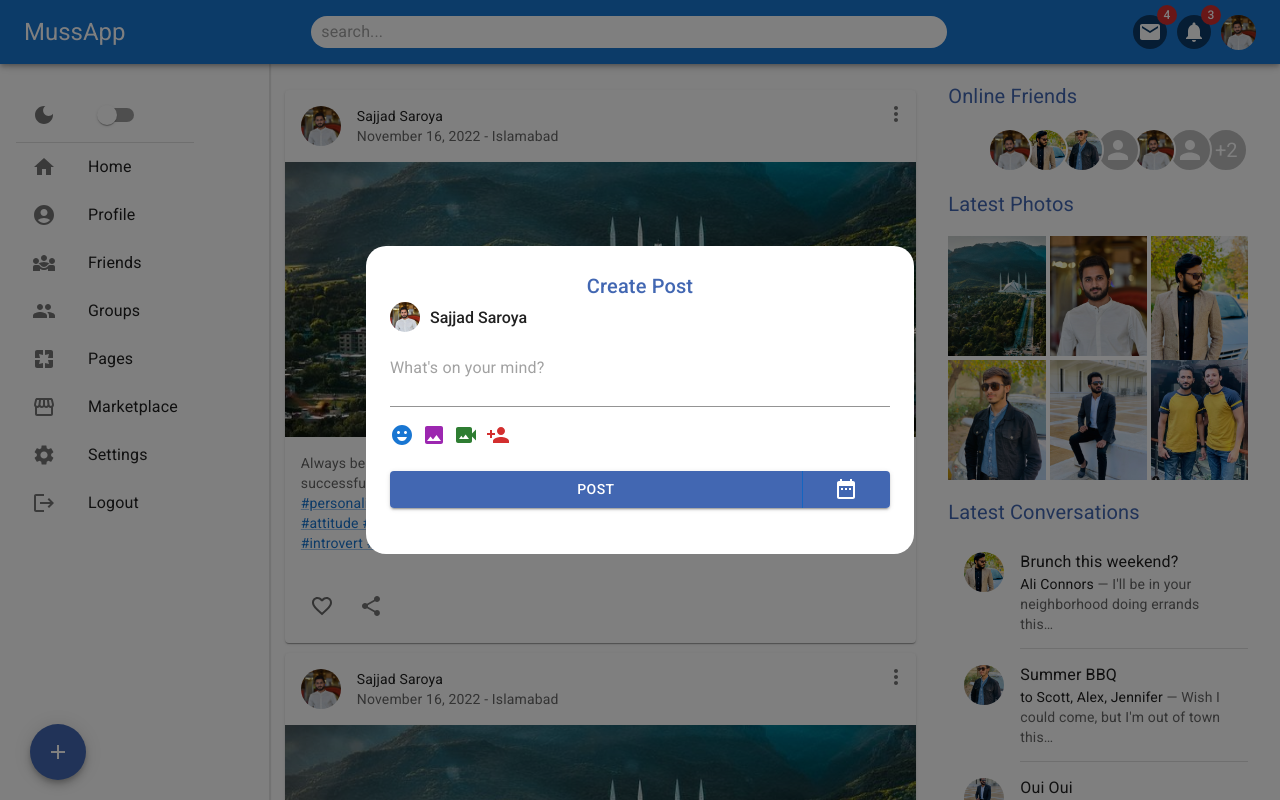
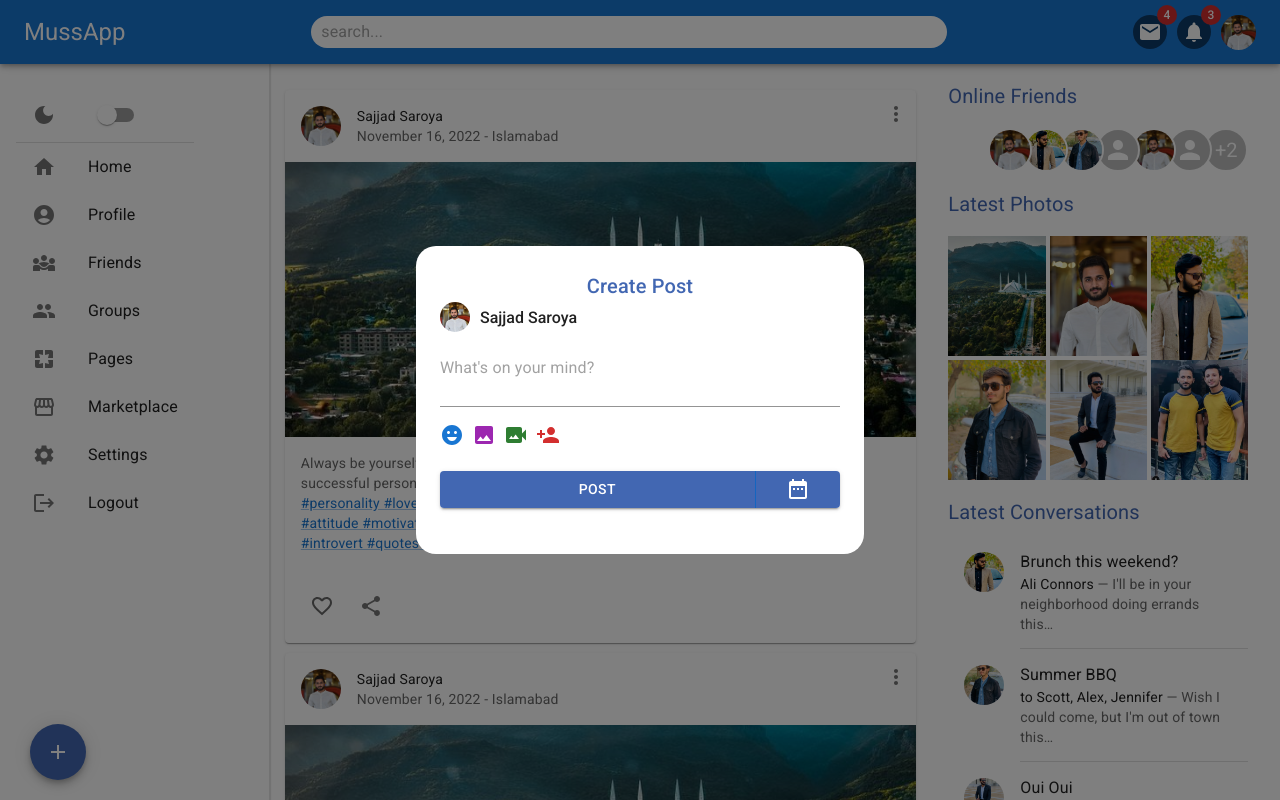
Before and after one commit to Sajjad124/MUSSAPP, a React (Create React App) app: page / in a window 1280 px wide. Both pictures are taken after a click on the button 58 px from the left and 752 px from the top of the page. Shown: the top 800 px of the page. Built offline with nearby package versions, Linux system fonts and the light colour scheme.

Commit message:
Update Add.jsx

```diff
--- a/src/Components/Add.jsx
+++ b/src/Components/Add.jsx
@@ -54,7 +54,7 @@ const Add = () => {
         </Fab>
       </Tooltip>
       <StyledModal open={open} onClose={(e) => setOpen(false)}>
-        <Box width={500} height={260} bgcolor={"background.default"} color="text.primary" borderRadius={5} p={3}>
+        <Box width={400} height={260} bgcolor={"background.default"} color="text.primary" borderRadius={5} p={3}>
           <Typography variant="h6" color="#4267B2" textAlign="center">
             Create Post
           </Typography>
```
